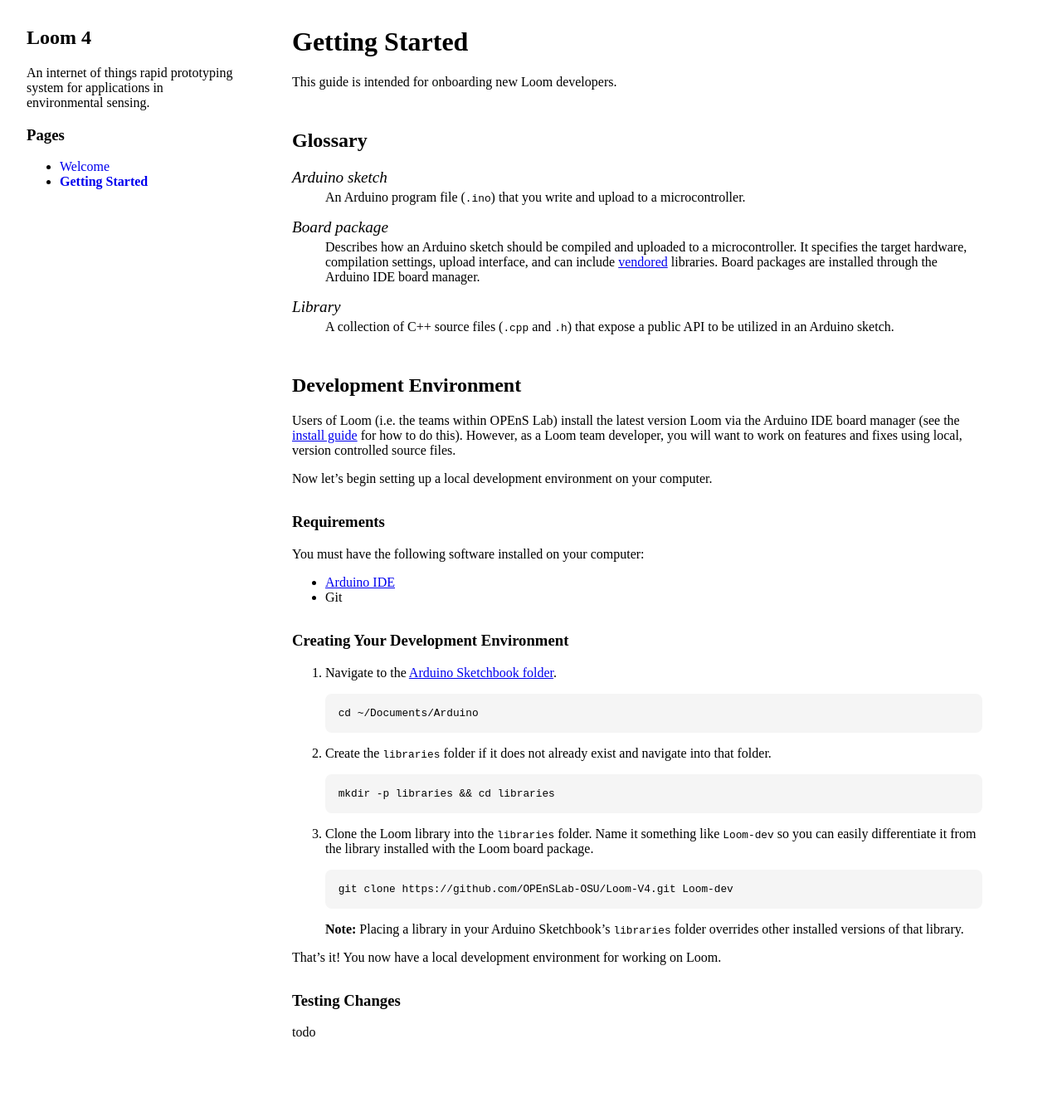
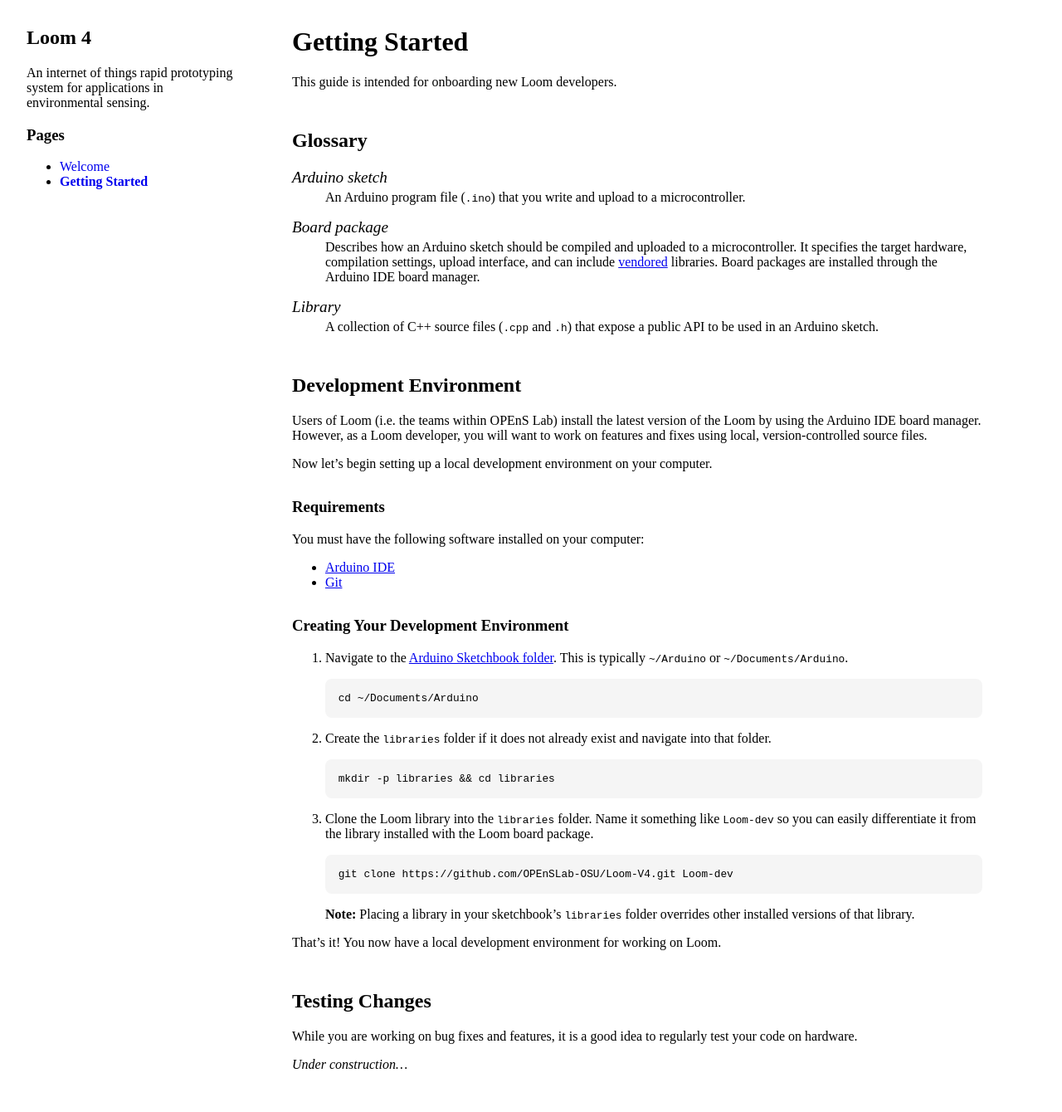
Before and after one commit to loom-capstone/loom-capstone.github.io, a Jekyll site: the page built from getting-started.md, in a window 1280 px wide. Shown: the whole page at 83% size. Built offline with Jekyll 4.4.1, drawn with Linux system fonts in a browser that asks for light colours; our own code applies the rules of GitHub Pages for plain Markdown files; before the commit the page ends 1301 px from its top, so only the background shows below that.

````diff
--- a/getting-started.md
+++ b/getting-started.md
@@ -12,12 +12,12 @@ This guide is intended for onboarding new Loom developers.
     <dd>Describes how an Arduino sketch should be compiled and uploaded to a microcontroller. It specifies the target hardware, compilation settings, upload interface, and can include <a href="https://htmx.org/essays/vendoring/">vendored</a> libraries. Board packages are installed through the Arduino IDE board manager.</dd>
 
     <dt>Library</dt>
-    <dd>A collection of C++ source files (<code>.cpp</code> and <code>.h</code>) that expose a public API to be utilized in an Arduino sketch.</dd>
+    <dd>A collection of C++ source files (<code>.cpp</code> and <code>.h</code>) that expose a public API to be used in an Arduino sketch.</dd>
 </dl>
 
 ## Development Environment
 
-Users of Loom (i.e. the teams within OPEnS Lab) install the latest version Loom via the Arduino IDE board manager (see the [install guide](https://github.com/OPEnSLab-OSU/Loom-V4#install) for how to do this). However, as a Loom team developer, you will want to work on features and fixes using local, version controlled source files.
+Users of Loom (i.e. the teams within OPEnS Lab) install the latest version of the Loom by using the Arduino IDE board manager. However, as a Loom developer, you will want to work on features and fixes using local, version-controlled source files.
 
 Now let's begin setting up a local development environment on your computer.
 
@@ -26,11 +26,11 @@ Now let's begin setting up a local development environment on your computer.
 You must have the following software installed on your computer:
 
 * [Arduino IDE](https://docs.arduino.cc/software/ide/)
-* Git
+* [Git](https://git-scm.com)
 
 ### Creating Your Development Environment
 
-1. Navigate to the [Arduino Sketchbook folder](https://support.arduino.cc/hc/en-us/articles/4412950938514-Open-the-Sketchbook-folder).
+1. Navigate to the [Arduino Sketchbook folder](https://support.arduino.cc/hc/en-us/articles/4412950938514-Open-the-Sketchbook-folder). This is typically `~/Arduino` or `~/Documents/Arduino`.
 
     ```
     cd ~/Documents/Arduino
@@ -48,10 +48,12 @@ You must have the following software installed on your computer:
     git clone https://github.com/OPEnSLab-OSU/Loom-V4.git Loom-dev
     ```
 
-    **Note:** Placing a library in your Arduino Sketchbook's `libraries` folder overrides other installed versions of that library.
+    **Note:** Placing a library in your sketchbook's `libraries` folder overrides other installed versions of that library.
 
 That’s it! You now have a local development environment for working on Loom.
 
-### Testing Changes
+## Testing Changes
 
-todo
+While you are working on bug fixes and features, it is a good idea to regularly test your code on hardware.
+
+*Under construction...*
````
Also changed, not shown: index.md (+8 -5 lines).
